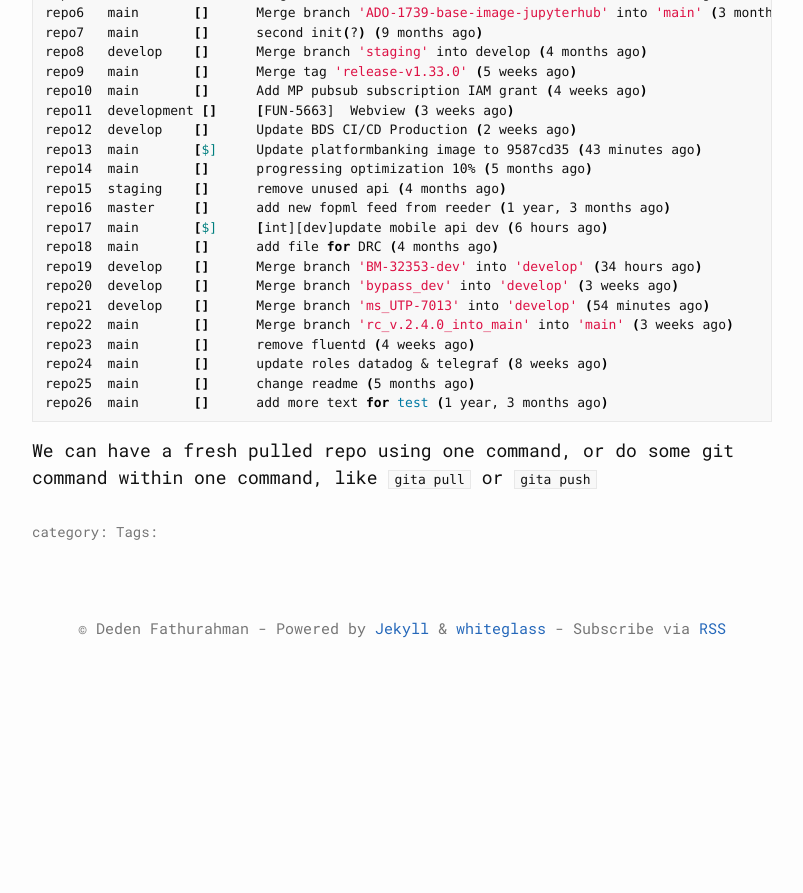
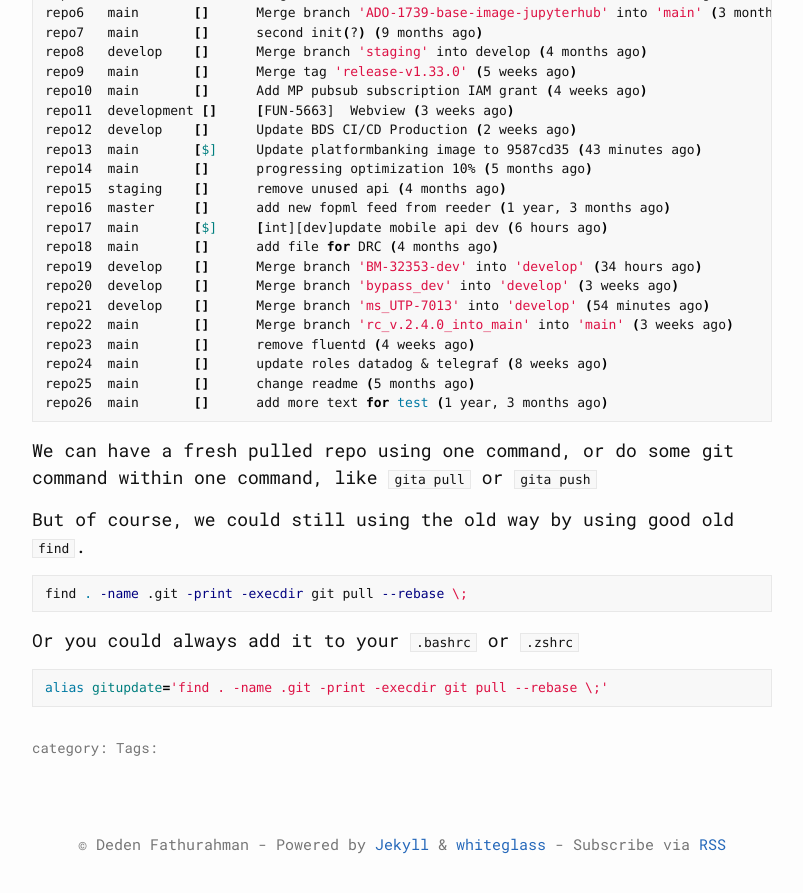
Before and after one commit to dedenf/today, a Jekyll site: the page built from _posts/2024-01-03-managing-multiple-git-project-folder.md, in a window 1280 px wide and 900 px high, scrolled down 1637 px. Shown: the top 893 px of the window, without its empty margins (238-1041 px from the left). Built offline with Jekyll 4.4.1, drawn with Linux system fonts in a browser that asks for light colours; before the commit the page ends 2321 px from its top, so only the background shows below that.

Commit message:
update post, adding  to the post

````diff
--- a/_posts/2024-01-03-managing-multiple-git-project-folder.md
+++ b/_posts/2024-01-03-managing-multiple-git-project-folder.md
@@ -55,6 +55,7 @@ $ gita add <folder-name>
 ```
 
 or you want to add all or the folder in one particular folder
+
 ```bash
 $ gita add -a <folder-name>
 ```
@@ -92,3 +93,15 @@ repo26  main       []      add more text for test (1 year, 3 months ago)
 ```
 
 We can have a fresh pulled repo using one command, or do some git command within one command, like `gita pull` or `gita push`
+
+But of course, we could still using the old way by using good old `find`.
+
+```bash
+find . -name .git -print -execdir git pull --rebase \;
+```
+
+Or you could always add it to your `.bashrc` or `.zshrc`
+
+```bash
+alias gitupdate='find . -name .git -print -execdir git pull --rebase \;'
+```
````
